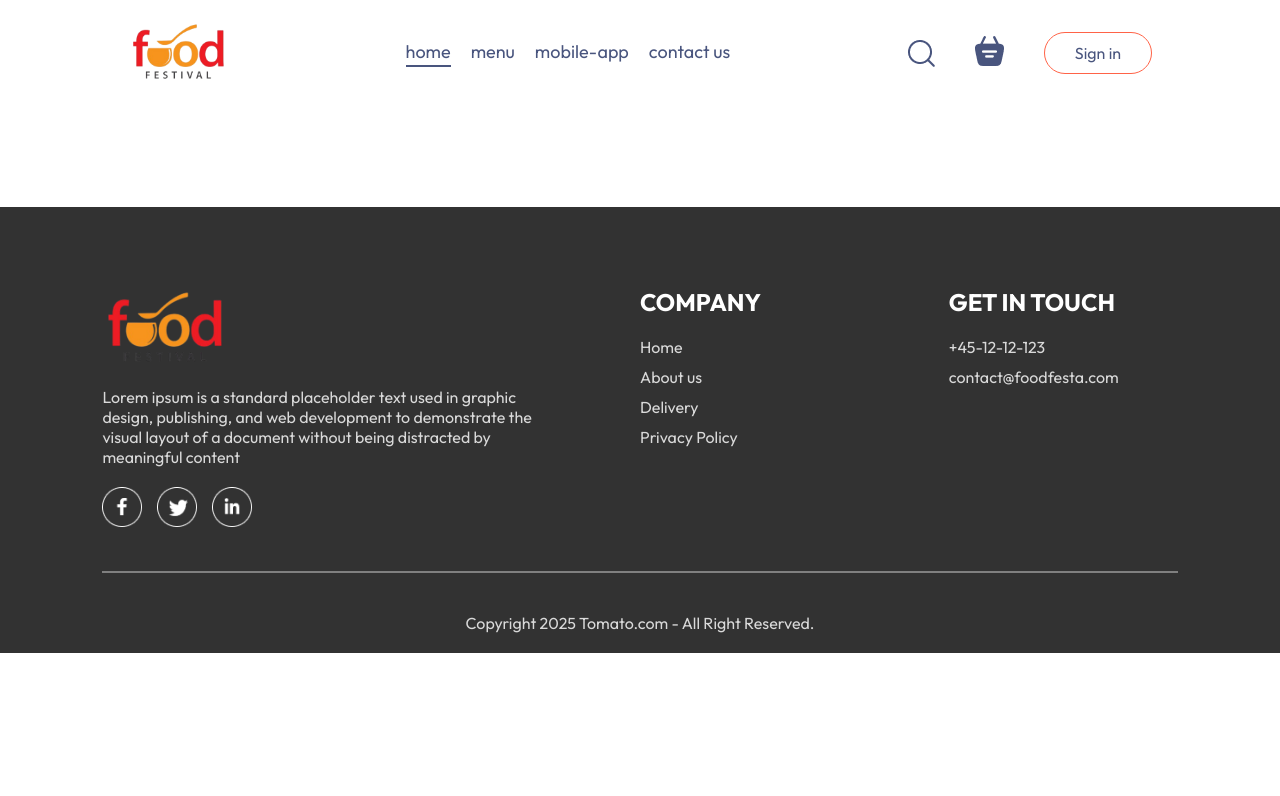
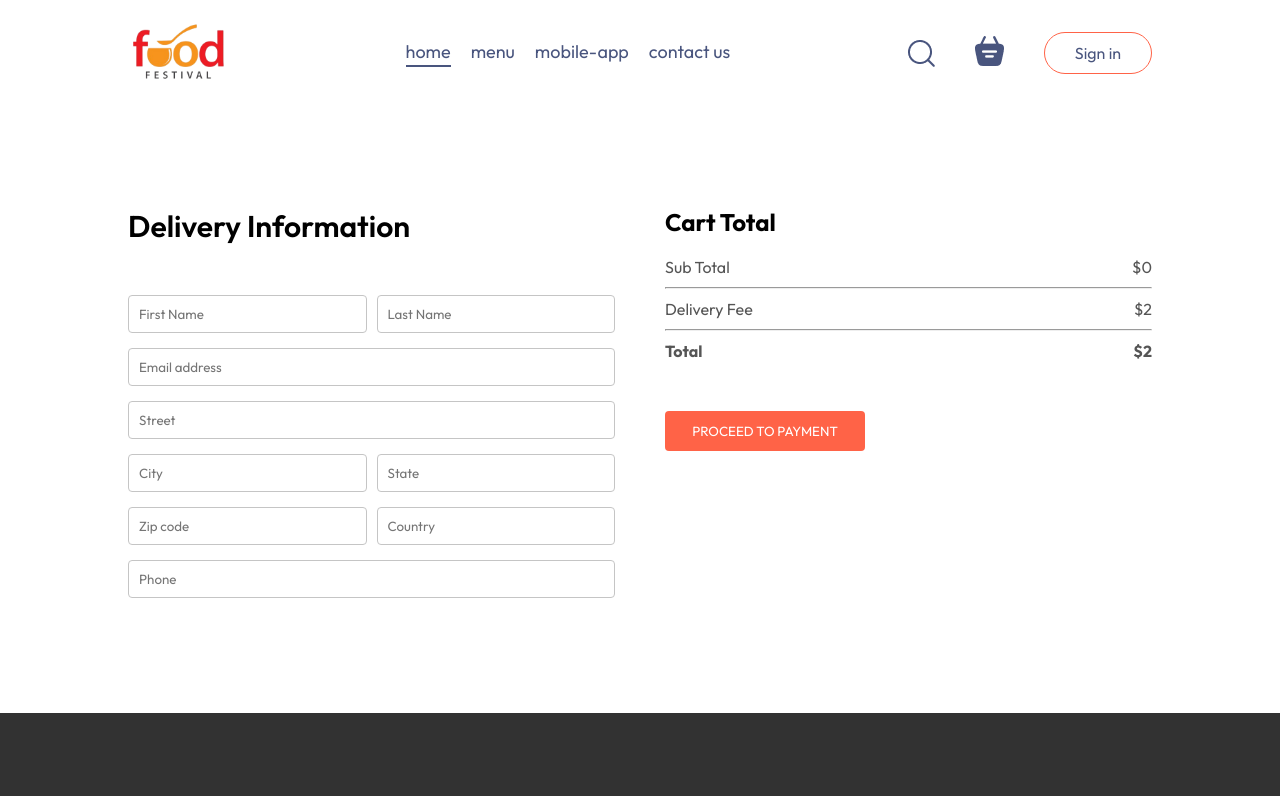
Before and after one commit to Nadeeshana-Lahiru/E-Commerce-Food-Delivery-System, a React (Vite) app in the folder frontend/: page /order in a window 1280 px wide. Shown: the top 796 px of the page. Built offline with nearby package versions, Linux system fonts and the light colour scheme.

Commit message:
Create a form with useContext for Place Order inside PlaceOrder component

```diff
--- a/frontend/src/pages/Cart/Cart.jsx
+++ b/frontend/src/pages/Cart/Cart.jsx
@@ -1,10 +1,13 @@
 import React, { useContext } from 'react'
 import './Cart.css'
 import { StoreContext } from '../../context/StoreContext'
+import { useNavigate } from 'react-router-dom';
 
 const Cart = () => {
 
   const {cartItems, food_list, removeFromCart , getTotalCartAmount} = useContext(StoreContext);
+
+  const navigate = useNavigate();
 
   return (
     <div className='cart'>
@@ -56,7 +59,7 @@
                 <b>${getTotalCartAmount()+2}</b>
               </div>
             </div>
-            <button>PROCEED TO CHECKOUT</button>
+            <button onClick={()=>navigate('/order')}>PROCEED TO CHECKOUT</button>
           </div>
           <div className="cart-promocode">
             <div>
--- a/frontend/src/pages/PlaceOrder/PlaceOrder.css
+++ b/frontend/src/pages/PlaceOrder/PlaceOrder.css
@@ -0,0 +1,35 @@
+.place-order{
+    display: flex;
+    align-items: start;
+    justify-content: space-between;
+    gap: 50px;
+    margin-top: 100px;
+}
+.place-order-left{
+    width: 100%;
+    max-width: max(30%,500px);
+}
+.place-order-left .title{
+    font-size: 30px;
+    font-weight: 600;
+    margin-bottom: 50px;
+}
+.place-order-left input{
+    margin-bottom: 15px;
+    width: 100%;
+    padding: 10px;
+    border: 1px solid #c5c5c5;
+    border-radius: 4px;
+    outline-color: tomato;
+}
+.place-order-left .multi-fields{
+    display: flex;
+    gap: 10px;
+}
+.place-order-right{
+    width: 100%;
+    max-width: max(40%,500px);
+}
+.place-order .cart-total button{
+    margin-top: 30px
+}
--- a/frontend/src/pages/PlaceOrder/PlaceOrder.jsx
+++ b/frontend/src/pages/PlaceOrder/PlaceOrder.jsx
@@ -1,11 +1,55 @@
-import React from 'react'
+import React, { useContext } from 'react'
 import './PlaceOrder.css'
+import { StoreContext } from '../../context/StoreContext'
 
 const PlaceOrder = () => {
+
+  const {getTotalCartAmount} = useContext(StoreContext);
+
   return (
-    <div>
+    <form className='place-order'>
+        <div className="place-order-left">
+          <p className="title">Delivery Information</p>
+          <div className="multi-fields">
+            <input type="text" placeholder='First Name'/>
+            <input type="text" placeholder='Last Name'/>
+          </div>
+          <input type="email" placeholder='Email address'/>
+          <input type="text" placeholder='Street'/>
+          <div className="multi-fields">
+            <input type="text" placeholder='City'/>
+            <input type="text" placeholder='State'/>
+          </div>
+          <div className="multi-fields">
+            <input type="text" placeholder='Zip code'/>
+            <input type="text" placeholder='Country'/>
+          </div>
+          <input type="text" placeholder='Phone'/>
+        </div>
 
-    </div>
+        <div className="place-order-right">
+          <div className="cart-total">
+            <h2>Cart Total</h2>
+            <div>
+              <div className="cart-total-details">
+                <p>Sub Total</p>
+                <p>${getTotalCartAmount()}</p>
+              </div>
+              <hr />
+              <div className="cart-total-details">
+                <p>Delivery Fee</p>
+                <p>${2}</p>
+              </div>
+              <hr />
+              <div className="cart-total-details">
+                <b>Total</b>
+                <b>${getTotalCartAmount()+2}</b>
+              </div>
+            </div>
+            <button>PROCEED TO PAYMENT</button>
+          </div>
+        </div>
+    </form>
   )
 }
 
```
